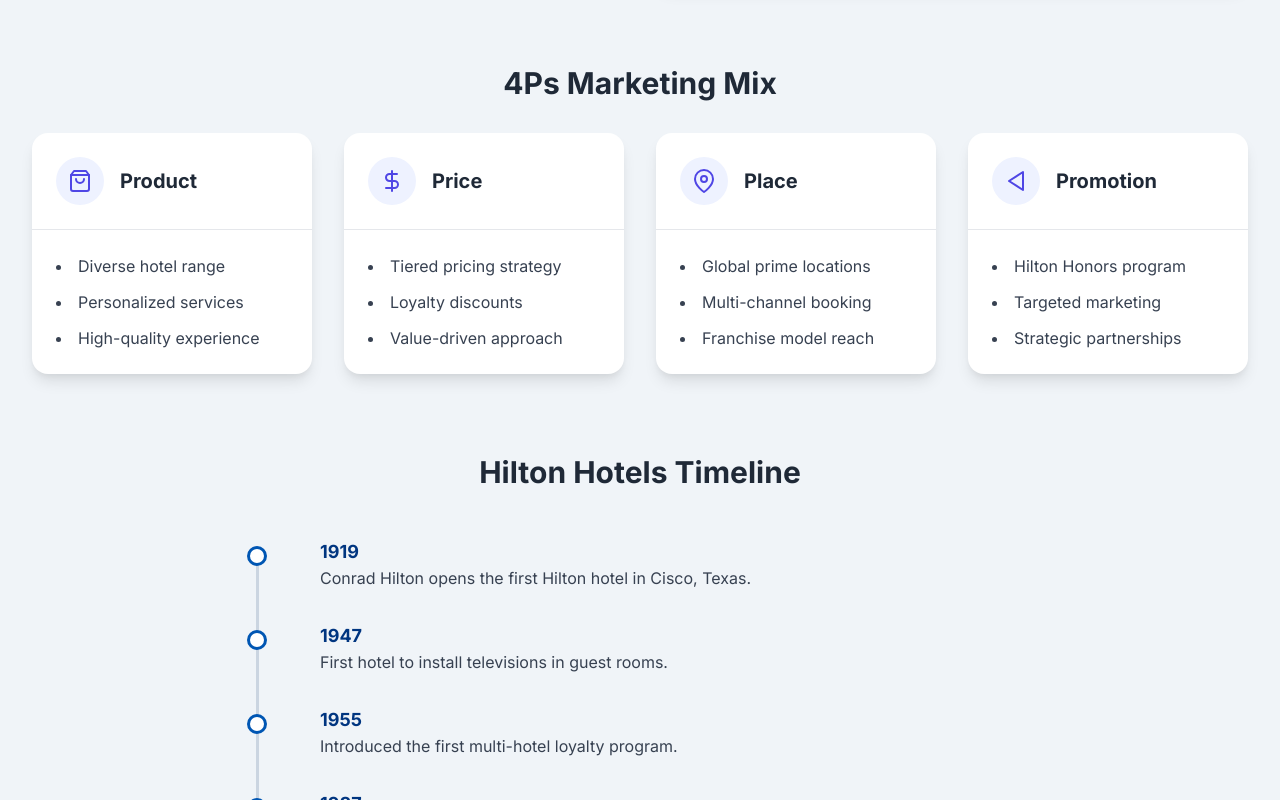
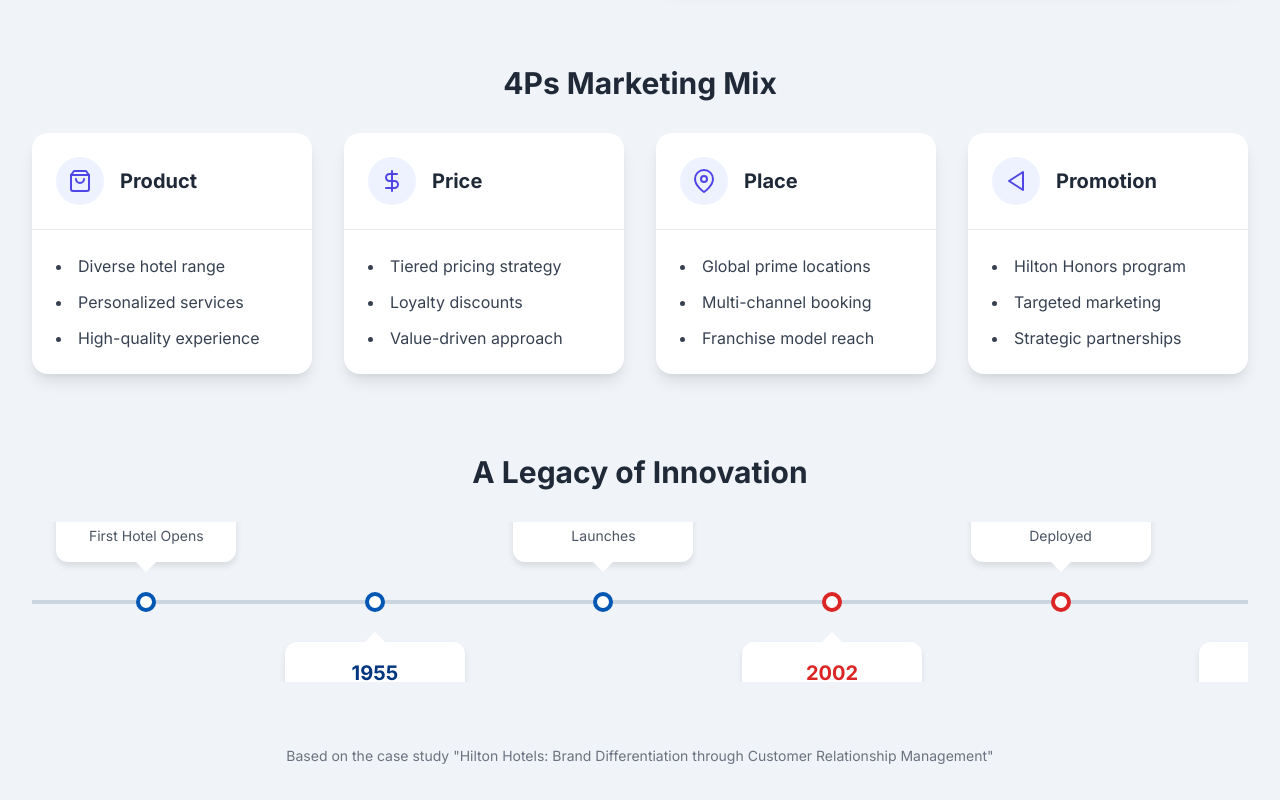
Before and after one commit to rahulxcodex/histon-hotels, a plain HTML site: page index.html in a window 1280 px wide. Shown: the part 2000-2800 px from the top of the page. Drawn offline with nearby package versions, Linux system fonts and the light colour scheme.

Commit message:
Update index.html

```diff
--- a/index.html
+++ b/index.html
@@ -5,11 +5,14 @@
     <meta name="viewport" content="width=device-width, initial-scale=1.0">
     <title>Hilton Hotels: In-Depth Strategic Analysis</title>
     <script src="https://cdn.tailwindcss.com"></script>
-    <link href="https://fonts.googleapis.com/css2?family=Inter:wght@400;600;700;900&display=swap" rel="stylesheet">
+    <link href="https://fonts.googleapis.com/css2?family=Inter:wght@400;600;700;900&family=Playfair+Display:wght@700&display=swap" rel="stylesheet">
     <style>
         body {
             font-family: 'Inter', sans-serif;
             background-color: #f0f4f8;
+        }
+        .font-playfair {
+            font-family: 'Playfair Display', serif;
         }
         .card {
             background-color: white;
@@ -48,38 +51,100 @@
         .p-icon { background-color: #eef2ff; color: #4f46e5; } /* Indigo */
         .comp-icon { background-color: #f3e8ff; color: #8b5cf6; } /* Violet */
 
-        /* Timeline Styles */
-        .timeline-container {
+        /* New Timeline Styles */
+        .timeline-wrapper {
+            overflow-x: auto;
+            padding: 1rem 0;
+            -ms-overflow-style: none; /* IE and Edge */
+            scrollbar-width: none; /* Firefox */
+        }
+        .timeline-wrapper::-webkit-scrollbar {
+            display: none; /* Chrome, Safari and Opera */
+        }
+        .timeline {
             position: relative;
-            padding-left: 2rem; /* Space for the line */
+            display: flex;
+            margin: 0 auto;
+            padding: 4rem 0;
+            width: 1600px; /* Fixed width to ensure scrolling */
         }
-        .timeline-container::before {
+        .timeline::after { /* This is the line */
             content: '';
             position: absolute;
+            width: 100%;
+            height: 4px;
+            background: #cbd5e1;
+            top: 50%;
+            transform: translateY(-50%);
             left: 0;
-            top: 0.5rem;
-            bottom: 0.5rem;
-            width: 3px;
-            background-color: #cbd5e1; /* slate-300 */
-            border-radius: 1.5px;
         }
         .timeline-item {
             position: relative;
-            margin-bottom: 2rem;
+            flex-grow: 1;
+            flex-basis: 0;
         }
         .timeline-dot {
             position: absolute;
-            left: -2rem; /* Position over the line */
-            top: 0.5rem;
-            transform: translateX(-45%);
+            top: 50%;
+            left: 50%;
+            transform: translate(-50%, -50%);
             width: 1.25rem;
             height: 1.25rem;
             background-color: white;
-            border: 3px solid #0056b3;
+            border: 4px solid #0056b3;
             border-radius: 50%;
+            z-index: 1;
         }
-        .timeline-item:last-child {
-            margin-bottom: 0;
+        .timeline-content {
+            position: absolute;
+            left: 50%;
+            transform: translateX(-50%);
+            background: white;
+            padding: 1rem;
+            border-radius: 0.75rem;
+            box-shadow: 0 4px 6px rgba(0,0,0,0.1);
+            width: 180px;
+            text-align: center;
+        }
+        .timeline-content::after {
+            content: '';
+            position: absolute;
+            left: 50%;
+            transform: translateX(-50%);
+            width: 0;
+            height: 0;
+            border-style: solid;
+        }
+        .timeline-item:nth-child(odd) .timeline-content {
+            bottom: 2.5rem;
+        }
+        .timeline-item:nth-child(odd) .timeline-content::after {
+            top: 100%;
+            border-width: 10px 10px 0 10px;
+            border-color: white transparent transparent transparent;
+        }
+        .timeline-item:nth-child(even) .timeline-content {
+            top: 2.5rem;
+        }
+        .timeline-item:nth-child(even) .timeline-content::after {
+            bottom: 100%;
+            border-width: 0 10px 10px 10px;
+            border-color: transparent transparent white transparent;
+        }
+        .timeline-year {
+            font-weight: 700;
+            font-size: 1.25rem;
+            color: #003580;
+        }
+        .timeline-milestone {
+            font-size: 0.875rem;
+            color: #4b5563;
+        }
+        .timeline-crm-highlight .timeline-dot {
+            border-color: #dc2626; /* Red-600 */
+        }
+        .timeline-crm-highlight .timeline-year {
+            color: #dc2626;
         }
     </style>
 </head>
@@ -88,7 +153,7 @@
         <div class="w-full max-w-7xl mx-auto">
             <!-- Header -->
             <header class="text-center mb-10 md:mb-16">
-                <h1 class="text-3xl sm:text-4xl md:text-5xl font-extrabold text-[#003580] tracking-tight">
+                <h1 class="text-3xl sm:text-4xl md:text-5xl font-extrabold text-[#003580] tracking-tight font-playfair">
                     Hilton Hotels: In-Depth Strategic Analysis
                 </h1>
                 <p class="mt-3 text-lg sm:text-xl text-gray-600 max-w-4xl mx-auto">
@@ -187,19 +252,58 @@
 
             <!-- Timeline Section -->
             <section>
-                <h2 class="text-2xl sm:text-3xl font-bold text-center text-gray-800 mb-12">Hilton Hotels Timeline</h2>
-                <div class="max-w-3xl mx-auto">
-                    <div class="timeline-container">
-                        <div class="timeline-item"><div class="timeline-dot"></div><div class="pl-8"><p class="font-bold text-lg text-[#003580]">1919</p><p class="text-gray-700">Conrad Hilton opens the first Hilton hotel in Cisco, Texas.</p></div></div>
-                        <div class="timeline-item"><div class="timeline-dot"></div><div class="pl-8"><p class="font-bold text-lg text-[#003580]">1947</p><p class="text-gray-700">First hotel to install televisions in guest rooms.</p></div></div>
-                        <div class="timeline-item"><div class="timeline-dot"></div><div class="pl-8"><p class="font-bold text-lg text-[#003580]">1955</p><p class="text-gray-700">Introduced the first multi-hotel loyalty program.</p></div></div>
-                        <div class="timeline-item"><div class="timeline-dot"></div><div class="pl-8"><p class="font-bold text-lg text-[#003580]">1987</p><p class="text-gray-700">Launch of the Hilton Honors Program.</p></div></div>
-                        <div class="timeline-item"><div class="timeline-dot"></div><div class="pl-8"><p class="font-bold text-lg text-red-600">2002</p><p class="text-gray-700">“Customers Really Matter” (CRM) initiative begins.</p></div></div>
-                        <div class="timeline-item"><div class="timeline-dot"></div><div class="pl-8"><p class="font-bold text-lg text-red-600">2004</p><p class="text-gray-700">Launch of OnQ Technology Platform – the centralized CRM system.</p></div></div>
-                        <div class="timeline-item"><div class="timeline-dot"></div><div class="pl-8"><p class="font-bold text-lg text-[#003580]">2006</p><p class="text-gray-700">Reacquisition of Hilton International, reunifying the global brand.</p></div></div>
-                        <div class="timeline-item"><div class="timeline-dot"></div><div class="pl-8"><p class="font-bold text-lg text-[#003580]">2017</p><p class="text-gray-700">Hilton splits into three separate public companies.</p></div></div>
-                        <div class="timeline-item"><div class="timeline-dot"></div><div class="pl-8"><p class="font-bold text-lg text-[#003580]">2022</p><p class="text-gray-700">Expanded digital key access and contactless check-in.</p></div></div>
-                        <div class="timeline-item"><div class="timeline-dot"></div><div class="pl-8"><p class="font-bold text-lg text-[#003580]">2024+</p><p class="text-gray-700">Focus on sustainable hospitality and tech-driven personalization.</p></div></div>
+                <h2 class="text-2xl sm:text-3xl font-bold text-center text-gray-800 mb-8">A Legacy of Innovation</h2>
+                <div class="timeline-wrapper">
+                    <div class="timeline">
+                        <div class="timeline-item">
+                            <div class="timeline-dot"></div>
+                            <div class="timeline-content">
+                                <p class="timeline-year">1919</p>
+                                <p class="timeline-milestone">First Hotel Opens</p>
+                            </div>
+                        </div>
+                        <div class="timeline-item">
+                            <div class="timeline-dot"></div>
+                            <div class="timeline-content">
+                                <p class="timeline-year">1955</p>
+                                <p class="timeline-milestone">First Loyalty Program</p>
+                            </div>
+                        </div>
+                        <div class="timeline-item">
+                            <div class="timeline-dot"></div>
+                            <div class="timeline-content">
+                                <p class="timeline-year">1987</p>
+                                <p class="timeline-milestone">Hilton Honors Launches</p>
+                            </div>
+                        </div>
+                        <div class="timeline-item timeline-crm-highlight">
+                            <div class="timeline-dot"></div>
+                            <div class="timeline-content">
+                                <p class="timeline-year">2002</p>
+                                <p class="timeline-milestone">"Customers Really Matter" CRM Initiative</p>
+                            </div>
+                        </div>
+                        <div class="timeline-item timeline-crm-highlight">
+                            <div class="timeline-dot"></div>
+                            <div class="timeline-content">
+                                <p class="timeline-year">2004</p>
+                                <p class="timeline-milestone">OnQ Platform Deployed</p>
+                            </div>
+                        </div>
+                        <div class="timeline-item">
+                            <div class="timeline-dot"></div>
+                            <div class="timeline-content">
+                                <p class="timeline-year">2017</p>
+                                <p class="timeline-milestone">Splits into 3 Companies</p>
+                            </div>
+                        </div>
+                        <div class="timeline-item">
+                            <div class="timeline-dot"></div>
+                            <div class="timeline-content">
+                                <p class="timeline-year">2022</p>
+                                <p class="timeline-milestone">Digital Key Expansion</p>
+                            </div>
+                        </div>
                     </div>
                 </div>
             </section>
```
